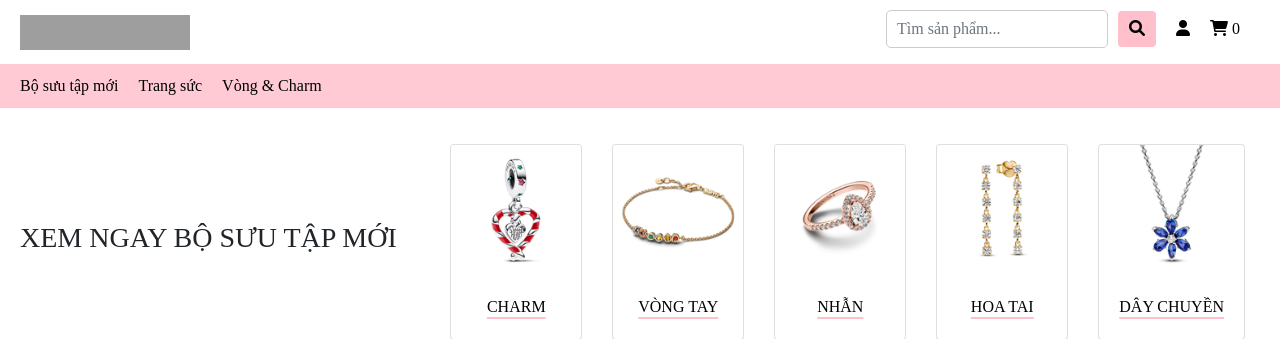
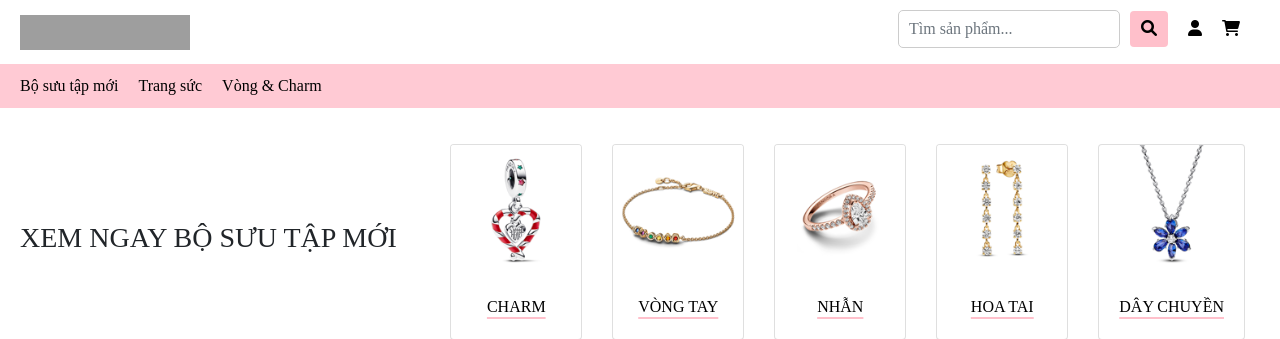
Before and after one commit to HoDangTai/QuanLiTrangSuc_OSS, a PHP site: page / in a window 1280 px wide. Shown: the top 339 px of the page. Run offline with PHP 8.4, Linux system fonts and the light colour scheme; data comes from the database, SQL or seed files in the repository; grey boxes are pictures that could not be loaded.

Commit message:
Update index.php

```diff
--- a/index.php
+++ b/index.php
@@ -323,7 +323,7 @@ $result = mysqli_query($conn, $query);
                                 <li class="new-header-top-actions-cart">
                                     <a href="giohang.php">
                                         <i class="fas fa-shopping-cart"></i>
-                                        <span>0</span>
+
                                     </a>
                                     <div class="popupCart"></div>
                                 </li>
```
